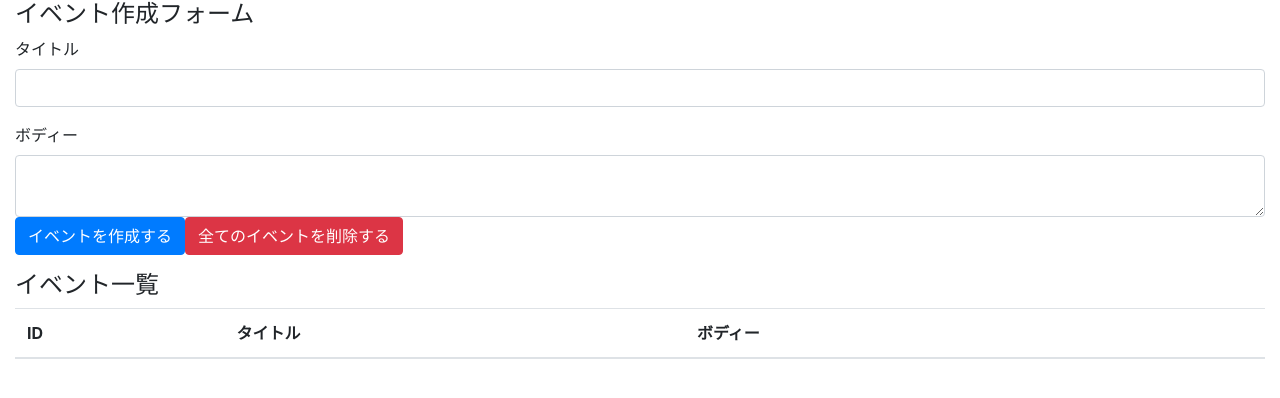
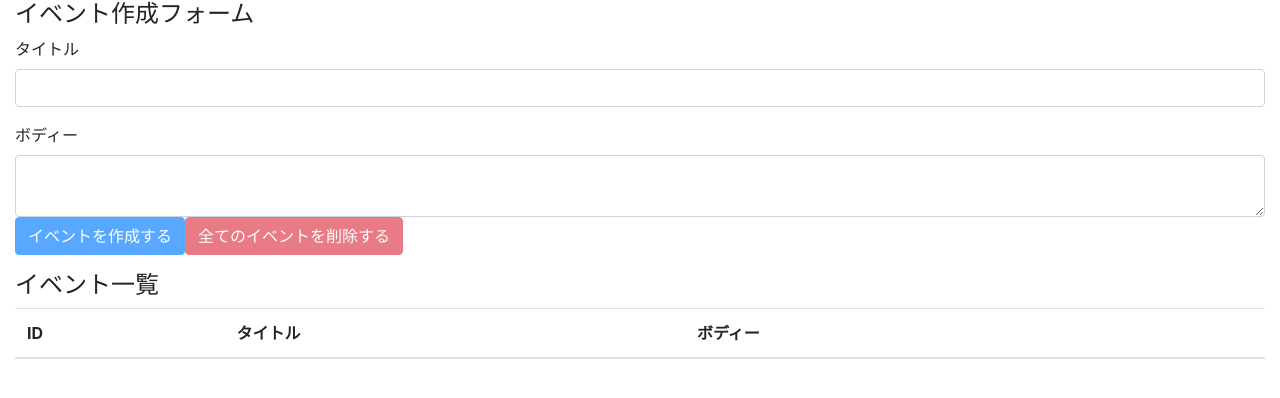
Before and after one commit to koji-kimura/react-hooks, a React (Create React App) app: page / in a window 1280 px wide. Shown: the top 398 px of the page. Built offline with nearby package versions, Linux system fonts and the light colour scheme.

Commit message:
implement all events deletion feature

```diff
--- a/src/components/App.js
+++ b/src/components/App.js
@@ -18,6 +18,15 @@
     setBody('');
   };
 
+  const deleteAllEvents = (e) => {
+    e.preventDefault();
+    const result = window.confirm('全てのイベントを方に削除しても良いですか？');
+    if (result) {
+      dispatch({ type: 'DELETE_ALL_EVENTS' });
+    }
+  };
+
+  const unCreatable = title === '' || body === '';
   return (
     <div className="container-fluid">
       <h4>イベント作成フォーム</h4>
@@ -39,10 +48,20 @@
             value={body}
             onChange={(e) => setBody(e.target.value)}
           />
-          <button className="btn btn-primary" onClick={addEvent}>
+          <button
+            className="btn btn-primary"
+            onClick={addEvent}
+            disabled={unCreatable}
+          >
             イベントを作成する
           </button>
-          <button className="btn btn-danger">全てのイベントを削除する</button>
+          <button
+            className="btn btn-danger"
+            onClick={deleteAllEvents}
+            disabled={state.length === 0}
+          >
+            全てのイベントを削除する
+          </button>
         </div>
       </form>
       <h4>イベント一覧</h4>
--- a/src/components/Event.js
+++ b/src/components/Event.js
@@ -3,7 +3,12 @@
 const Event = ({ event, dispatch }) => {
   const id = event.id;
   const handleClickDeleteButton = () => {
-    dispatch({ type: 'DELETE_EVENT', id });
+    const result = window.confirm(
+      `${id}のイベントを本当に削除しても良いですか？`
+    );
+    if (result) {
+      dispatch({ type: 'DELETE_EVENT', id });
+    }
   };
   return (
     <tr>
--- a/src/reducers/index.js
+++ b/src/reducers/index.js
@@ -7,7 +7,7 @@
       return [...state, { id, ...event }];
     case 'DELETE_EVENT':
       return state.filter((item) => item.id !== action.id);
-    case 'DELETE_ALL_EVENT':
+    case 'DELETE_ALL_EVENTS':
       return [];
     default:
       return state;
```
